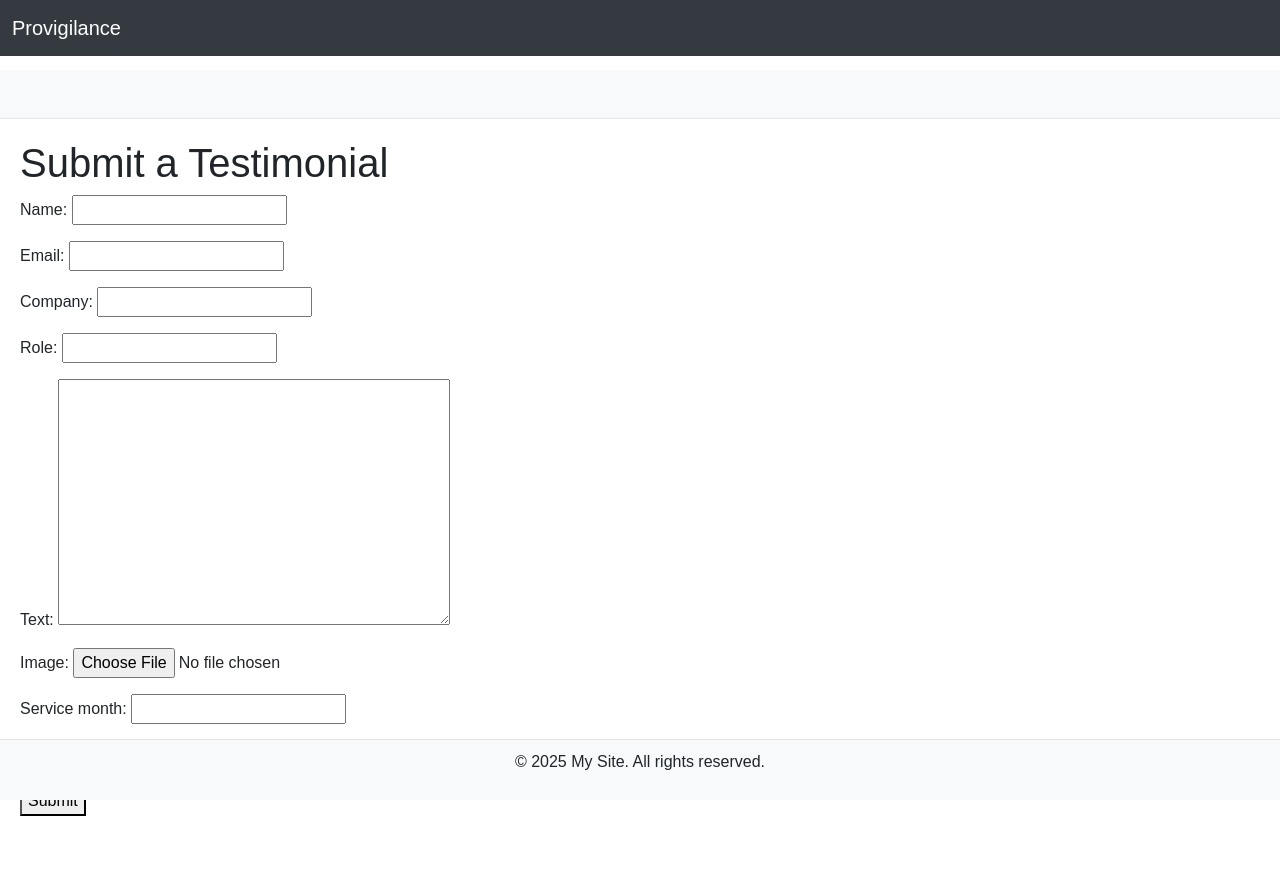
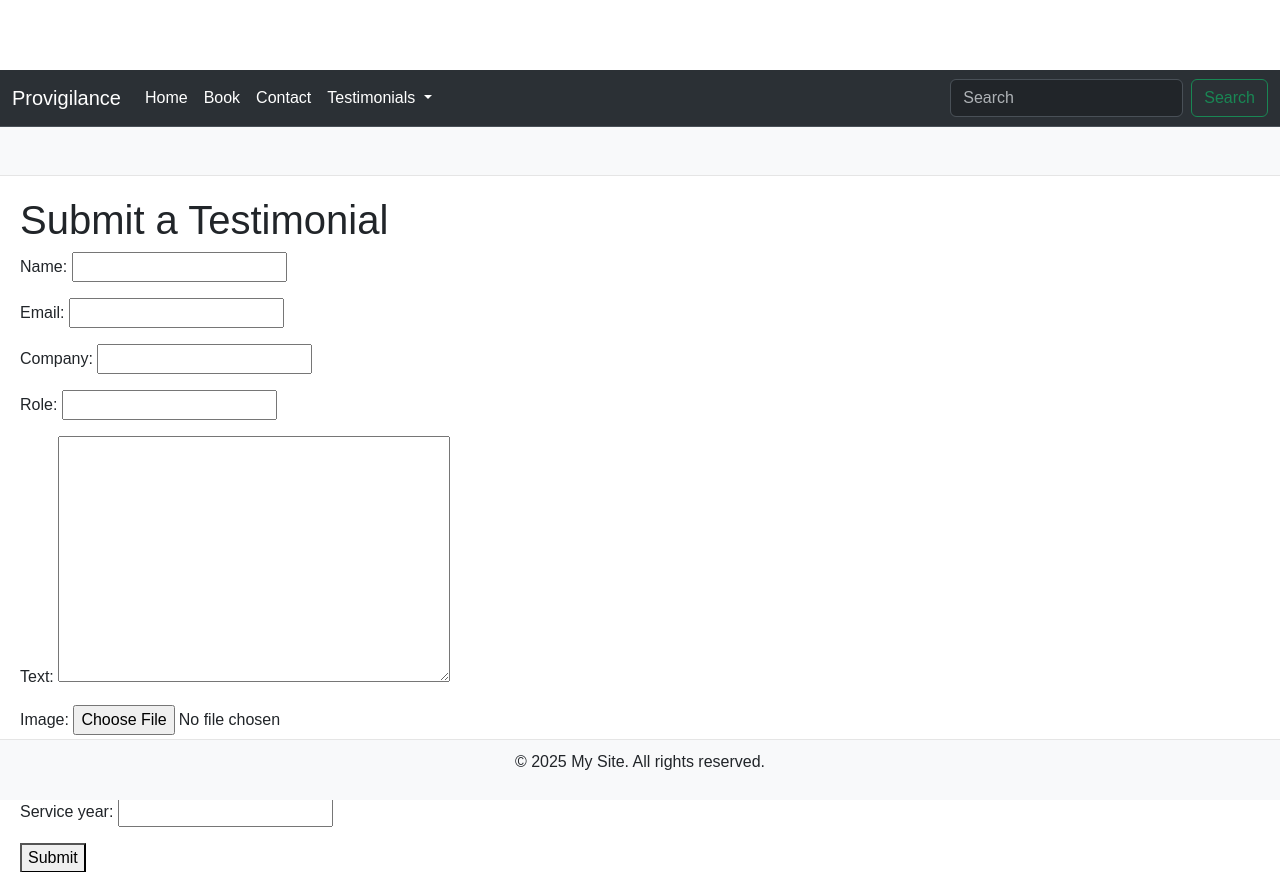
Before and after one commit to jesskins/provigilance, a Django app: page /testimonials/submit/ in a window 1280 px wide. Shown: the top 872 px of the page. Before the commit the page ends 816 px from the top, so only its background shows below. Run offline with Django 4.2, Linux system fonts and the light colour scheme; some libraries are stand-ins or nearby versions.

Commit message:
got the nav bar to pull through styling and look okay, need to make links work and change layout later

```diff
--- a/provigilance/settings.py
+++ b/provigilance/settings.py
@@ -159,6 +159,7 @@ USE_TZ = True
 # https://docs.djangoproject.com/en/4.2/howto/static-files/
 
 STATIC_URL = 'static/'
+STATICFILES_DIRS = [BASE_DIR / 'static']
 
 # Default primary key field type
 # https://docs.djangoproject.com/en/4.2/ref/settings/#default-auto-field
--- a/templates/base_generic.html
+++ b/templates/base_generic.html
@@ -6,25 +6,23 @@
     <meta name="viewport" content="width=device-width, initial-scale=1.0">
     <title>{% block title %}{% endblock %}</title>
     <!-- Bootstrap CSS -->
-    <link href="https://stackpath.bootstrapcdn.com/bootstrap/5.1.3/css/bootstrap.min.css" rel="stylesheet">
+    <link href="https://cdn.jsdelivr.net/npm/bootstrap@5.3.3/dist/css/bootstrap.min.css" rel="stylesheet" integrity="sha384-QWTKZyjpPEjISv5WaRU9OFeRpok6YctnYmDr5pNlyT2bRjXh0JMhjY6hW+ALEwIH" crossorigin="anonymous">
     <link rel="stylesheet" href="{% static 'style.css' %}"> <!-- Link to your CSS file -->
 </head>
 <body>
-    <nav class="navbar bg-body-tertiary fixed-top">
+    <nav class="navbar navbar-expand-lg bg-body-tertiary navbar bg-dark border-bottom border-body" data-bs-theme="dark">
         <div class="container-fluid">
             <a class="navbar-brand" href="#">Provigilance</a>
-            <button class="navbar-toggler" type="button" data-bs-toggle="offcanvas" data-bs-target="#offcanvasNavbar" aria-controls="offcanvasNavbar" aria-label="Toggle navigation">
+            <button class="navbar-toggler" type="button" data-bs-toggle="collapse" data-bs-target="#navbarNavDropdown" aria-controls="navbarNavDropdown" aria-expanded="false" aria-label="Toggle navigation">
                 <span class="navbar-toggler-icon"></span>
             </button>
-            <div class="offcanvas offcanvas-end" tabindex="-1" id="offcanvasNavbar" aria-labelledby="offcanvasNavbarLabel">
-                <div class="offcanvas-header">
-                    <h5 class="offcanvas-title" id="offcanvasNavbarLabel">Offcanvas</h5>
-                    <button type="button" class="btn-close" data-bs-dismiss="offcanvas" aria-label="Close"></button>
-                </div>
-                <div class="offcanvas-body">
-                    <ul class="navbar-nav justify-content-end flex-grow-1 pe-3">
+            <div class="collapse navbar-collapse" id="navbarNavDropdown">
+                <ul class="navbar-nav me-auto mb-2 mb-lg-0">
                     <li class="nav-item">
                         <a class="nav-link active" aria-current="page" href="#">Home</a>
+                    </li>
+                    <li class="nav-item">
+                        <a class="nav-link" href="#">Book</a>
                     </li>
                     <li class="nav-item">
                         <a class="nav-link" href="#">Contact</a>
@@ -34,20 +32,16 @@
                             Testimonials
                         </a>
                         <ul class="dropdown-menu">
-                                <li><a class="dropdown-item" href="#">View Testimonials</a></li>
-                                <li><a class="dropdown-item" href="#">Submit a Testimonial</a></li>
-                                <!-- will add back in if needed xxxx <li>
-                                    <hr class="dropdown-divider">
-                                </li>
-                                <li><a class="dropdown-item" href="#">Something else here</a></li> -->
+                            <li><a class="dropdown-item" href="#">Action</a></li>
+                            <li><a class="dropdown-item" href="#">Another action</a></li>
+                            <li><a class="dropdown-item" href="#">Something else here</a></li>
                         </ul>
                     </li>
                 </ul>
-                    <form class="d-flex mt-3" role="search">
+                <form class="d-flex" role="search">
                     <input class="form-control me-2" type="search" placeholder="Search" aria-label="Search">
                     <button class="btn btn-outline-success" type="submit">Search</button>
                 </form>
-                </div>
             </div>
         </div>
     </nav>
@@ -68,7 +62,8 @@
 
     <!-- Bootstrap JS and dependencies -->
     <script src="https://code.jquery.com/jquery-3.6.0.min.js"></script>
-    <script src="https://cdn.jsdelivr.net/npm/@popperjs/core@2.10.2/dist/umd/popper.min.js"></script>
+  <!--  <script src="https://cdn.jsdelivr.net/npm/@popperjs/core@2.10.2/dist/umd/popper.min.js"></script> -->
     <script src="https://stackpath.bootstrapcdn.com/bootstrap/5.1.3/js/bootstrap.min.js"></script>
+    <script src="https://cdn.jsdelivr.net/npm/bootstrap@5.3.3/dist/js/bootstrap.bundle.min.js" integrity="sha384-YvpcrYf0tY3lHB60NNkmXc5s9fDVZLESaAA55NDzOxhy9GkcIdslK1eN7N6jIeHz" crossorigin="anonymous"></script>
 </body>
 </html>
```
Lines whose indentation alone changed are shown as unchanged.
